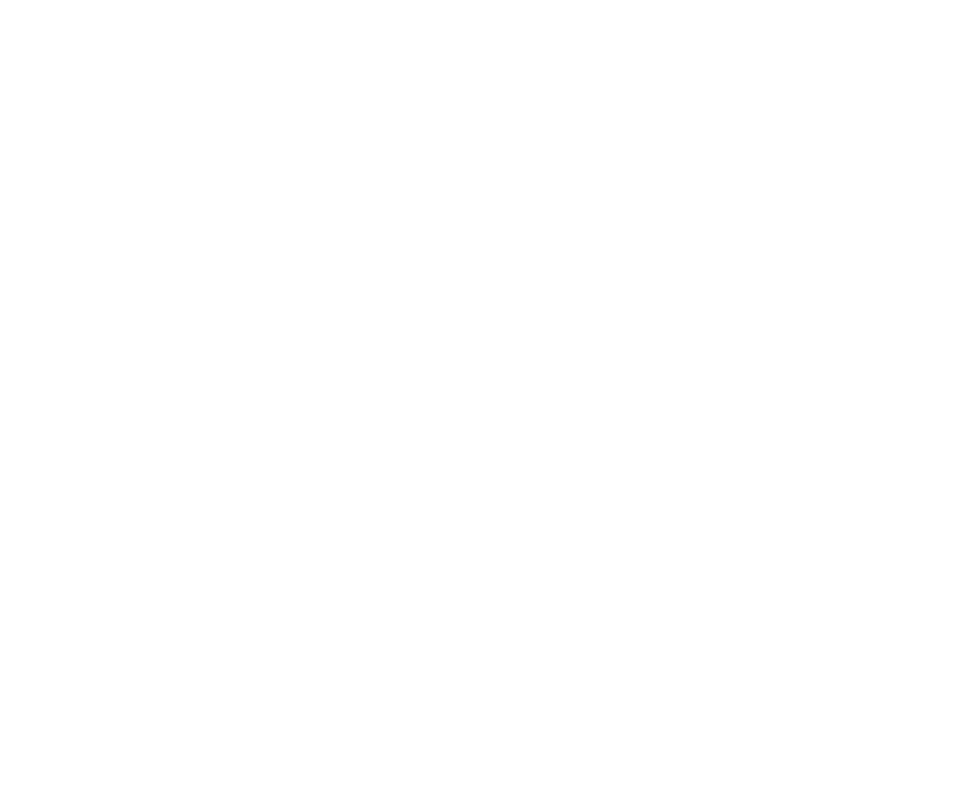
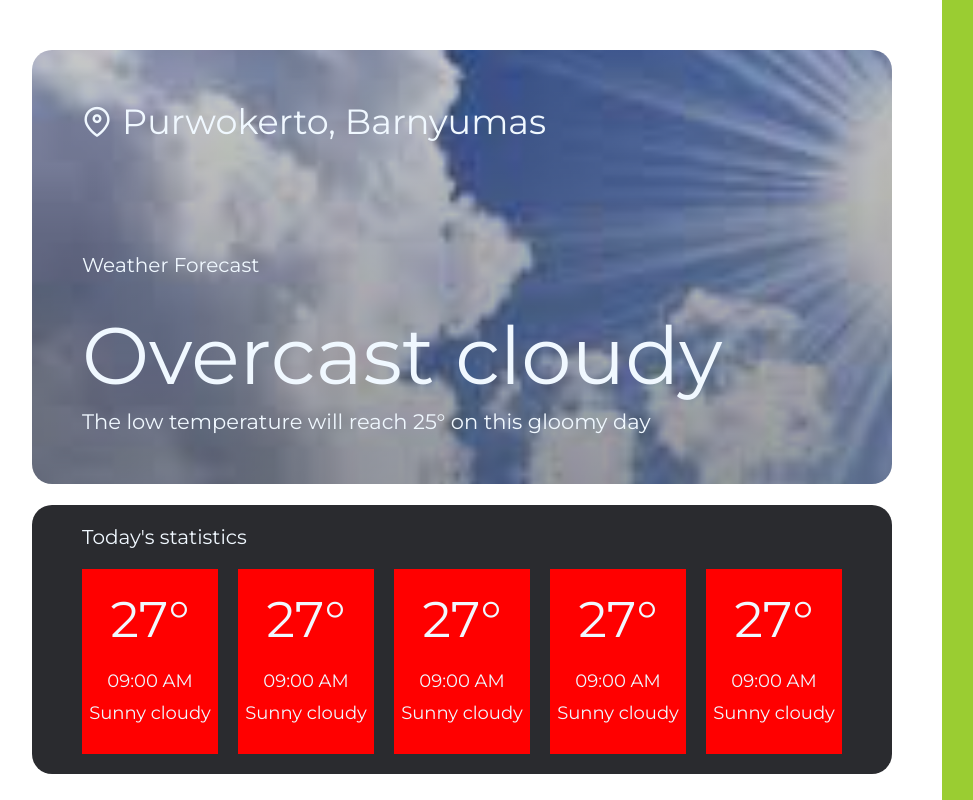
Before and after one commit to manohySr/weather-vue, a Vue app: page / in a window 1280 px wide. Shown: the whole page, without its empty margins (18-991 px from the left). Built offline with nearby package versions, Linux system fonts and the light colour scheme.

Commit message:
add:	making form - template

```diff
--- a/src/App.vue
+++ b/src/App.vue
@@ -1,5 +1,49 @@
 <script setup>
 import Landing from "@/components/Landing.vue";
+import Stats from "@/components/Stats.vue";
 </script>
 
-<template></template>
+<template>
+  <div class="container__big">
+    <div class="container__l">
+      <div class="container__landing">
+        <Landing />
+      </div>
+      <div class="container__stats">
+        <Stats />
+      </div>
+    </div>
+    <div class="container__r"></div>
+  </div>
+</template>
+
+<style scoped>
+.container__big {
+  height: 100%;
+  display: flex;
+}
+
+.container__l {
+  display: flex;
+  flex-direction: column;
+  justify-content: space-between;
+  height: 100%;
+  width: 75%;
+  padding: 5rem;
+}
+
+.container__landing {
+  height: 62%;
+}
+
+.container__stats {
+  height: 35%;
+}
+
+.container__r {
+  display: block;
+  height: 100%;
+  width: 25%;
+  background: yellowgreen;
+}
+</style>
```
